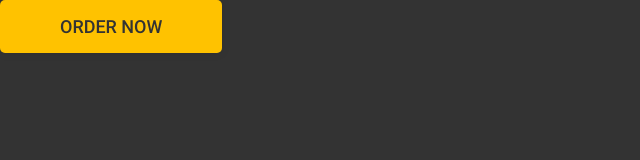
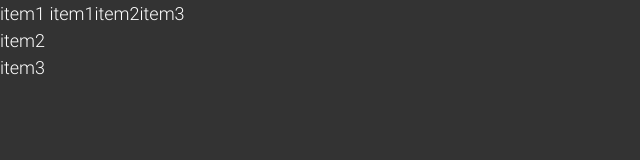
Before and after one commit to PaulNafureanu/good-food, a plain HTML site: page index.html in a window 1280 px wide. Shown: the whole page, without its empty margins (0-640 px from the left). Drawn offline with Linux system fonts and the light colour scheme; files whose address does not match are found by name.

Commit message:
Refactor list styles

```diff
--- a/index.html
+++ b/index.html
@@ -10,6 +10,15 @@
     <title>Document</title>
   </head>
   <body>
-    <button class="btn btn--primary">Order Now</button>
+    <ul class="list">
+      <li class="list__item">item1</li>
+      <li class="list__item">item2</li>
+      <li class="list__item">item3</li>
+    </ul>
+    <ul class="list list--horizontal">
+      <li class="list__item">item1</li>
+      <li class="list__item">item2</li>
+      <li class="list__item">item3</li>
+    </ul>
   </body>
 </html>
--- a/styles/styles2.css
+++ b/styles/styles2.css
@@ -171,3 +171,25 @@ p {
     padding: 2.1rem 10rem;
   }
 }
+
+/********** #LISTS **********/
+.list {
+  display: inline-flex;
+  flex-direction: column;
+  margin: 0;
+  padding: 0;
+  width: fit-content;
+  height: fit-content;
+  list-style-type: none;
+}
+
+.list--horizontal {
+  display: inline-flex;
+  flex-direction: row;
+}
+
+.list__item {
+  display: flex;
+  justify-content: center;
+  align-items: center;
+}
```
